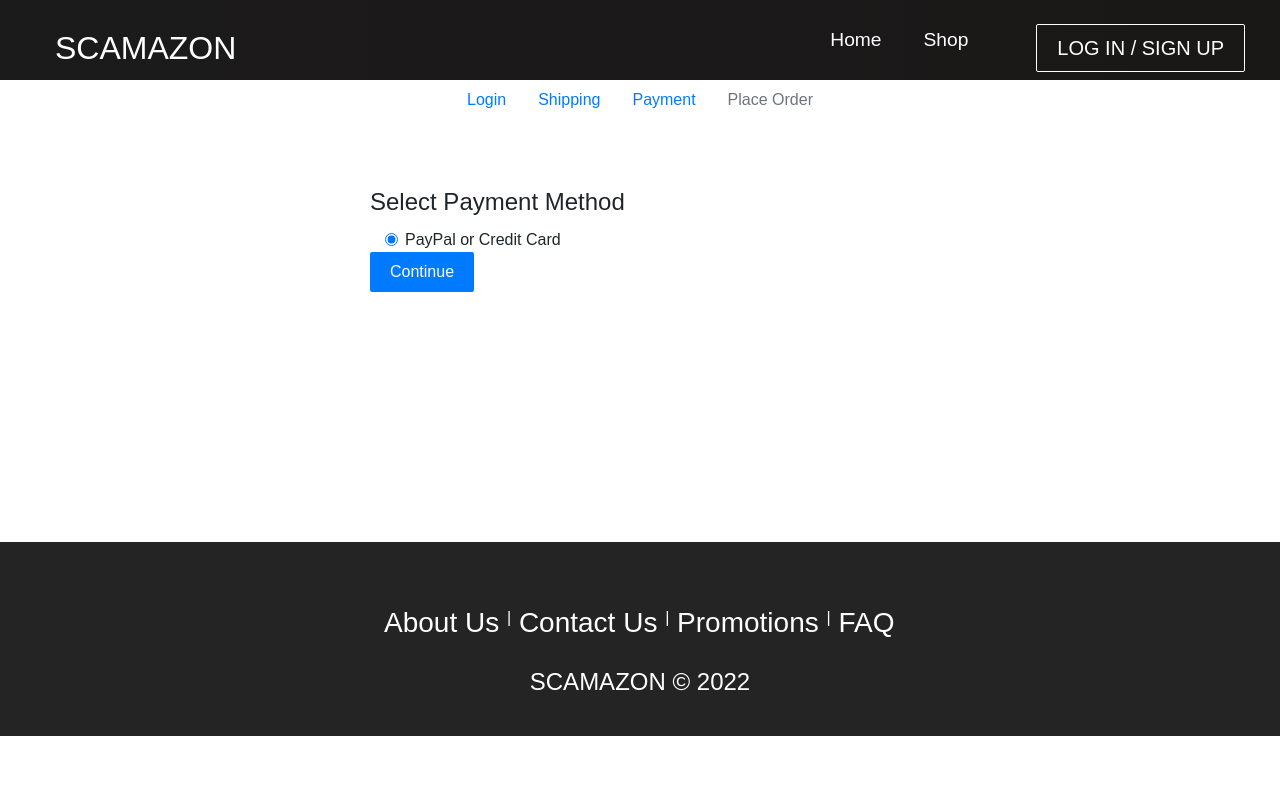
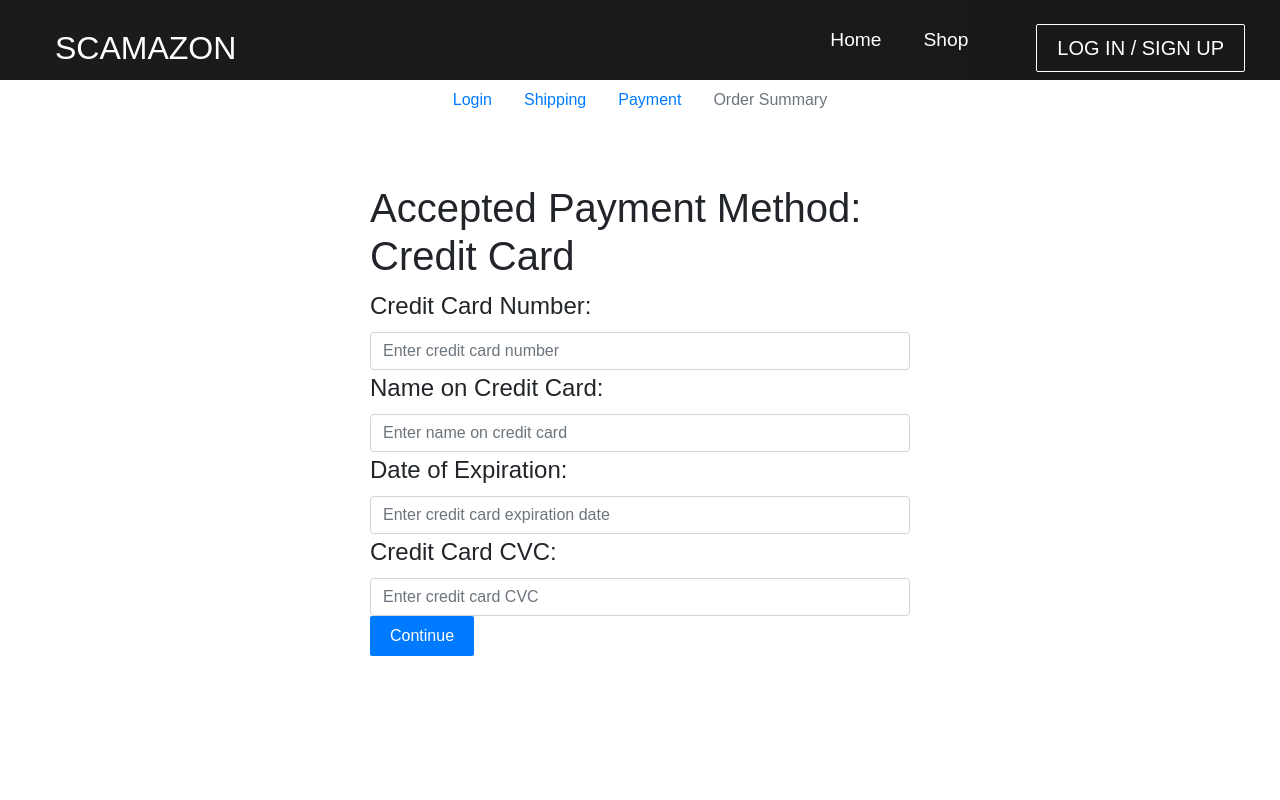
Before and after one commit to gabrielkarras/SOEN341, a React (Create React App) app in the folder amazon/frontend/: page /Payments.js in a window 1280 px wide. Shown: the top 800 px of the page. Built offline with nearby package versions, Linux system fonts and the light colour scheme.

Commit message:
#45 Redesigned the payment information page

```diff
--- a/amazon/frontend/package.json
+++ b/amazon/frontend/package.json
@@ -19,7 +19,7 @@
     "react-dom": "^17.0.2",
     "react-icons": "^4.3.1",
     "react-redux": "^7.2.6",
-    "react-router-bootstrap": "^0.26.0",
+    "react-router-bootstrap": "^0.26.1",
     "react-router-dom": "^6.2.1",
     "react-scripts": "5.0.0",
     "reactstrap": "^8.9.0",
--- a/amazon/frontend/src/components/CheckoutSteps.js
+++ b/amazon/frontend/src/components/CheckoutSteps.js
@@ -19,7 +19,7 @@ function CheckoutSteps({ step1, step2, step3, step4 }) {
 
       <Nav.Item>
         {step2 ? (
-          <LinkContainer to="./components/pages/ShippingScreen.js">
+          <LinkContainer to="/ShippingScreen.js">
             <Nav.Link>Shipping</Nav.Link>
           </LinkContainer>
         ) : (
@@ -40,10 +40,10 @@ function CheckoutSteps({ step1, step2, step3, step4 }) {
       <Nav.Item>
         {step4 ? (
           <LinkContainer to="/PlaceOrder.js">
-            <Nav.Link>Place Order</Nav.Link>
+            <Nav.Link>Order Summary</Nav.Link>
           </LinkContainer>
         ) : (
-          <Nav.Link disabled>Place Order</Nav.Link>
+          <Nav.Link disabled>Order Summary</Nav.Link>
         )}
       </Nav.Item>
     </Nav>
--- a/amazon/frontend/src/components/pages/Payments.js
+++ b/amazon/frontend/src/components/pages/Payments.js
@@ -35,6 +35,13 @@ function Payments({ history }) {
 
   const [paymentMethod, setPaymentMethod] = useState("PayPal");
 
+  const navigate = useNavigate();
+
+  const [cc_num, setCCNum] = useState("");
+  const [cc_name, setCCName] = useState("");
+  const [cc_date, setCCDate] = useState("");
+  const [cc_cvc, setCCcvc] = useState("");
+
   const submitHandler = (e) => {
     e.preventDefault();
     //dispatchEvent(savePaymentMethod(paymentMethod))
@@ -44,26 +51,68 @@ function Payments({ history }) {
     <FormContainer>
       <CheckoutSteps step1 step2 step3></CheckoutSteps>
 
-      <Form onSubmit={submitHandler}></Form>
+      <Form onSubmit={submitHandler}>
+
+      <h1>Accepted Payment Method: Credit Card</h1>
 
       <Form.Group>
-        <Form.Label as="legend">Select Payment Method</Form.Label>
+        <Form.Label as="legend">Credit Card Number:</Form.Label>
 
-        <Col>
-          <Form.Check
-            type="radio"
-            label="PayPal or Credit Card"
-            id="paypal"
-            name="paymentMethod"
-            checked
-            onChange={(e) => setPaymentMethod(e.target.value)}
-          ></Form.Check>
-        </Col>
+        <Form.Control
+            required
+            type="text"
+            pattern="[0-9]*"
+            placeholder="Enter credit card number"
+            valie={cc_num ? cc_num : ""}
+            onChange={(e) => setCCNum(e.target.value)}
+          ></Form.Control>
       </Form.Group>
 
-      <Button type="submit" variant="primary">
-        Continue
-      </Button>
+      <Form.Group>
+        <Form.Label as="legend">Name on Credit Card:</Form.Label>
+
+        <Form.Control
+            required
+            type="text"
+            placeholder="Enter name on credit card"
+            valie={cc_name ? cc_name : ""}
+            onChange={(e) => setCCName(e.target.value)}
+          ></Form.Control>
+      </Form.Group>
+
+      <Form.Group>
+        <Form.Label as="legend">Date of Expiration:</Form.Label>
+
+        <Form.Control
+            required
+            type="text"
+            placeholder="Enter credit card expiration date"
+            valie={cc_date ? cc_date : ""}
+            onChange={(e) => setCCDate(e.target.value)}
+          ></Form.Control>
+      </Form.Group>
+
+      <Form.Group>
+        <Form.Label as="legend">Credit Card CVC:</Form.Label>
+
+        <Form.Control
+            required
+            type="text"
+            placeholder="Enter credit card CVC"
+            valie={cc_cvc ? cc_cvc : ""}
+            onChange={(e) => setCCcvc(e.target.value)}
+          ></Form.Control>
+      </Form.Group>
+
+      <Button
+          type="submit"
+          variant="primary"
+          id="btttn"
+          onClick={() => navigate("../OrderSummary.js", {})}
+        >
+          Continue
+        </Button>
+      </Form>
     </FormContainer>
   );
 }
```
Also changed, not shown: 1 other file (tests, documents, lock files or other folders).
